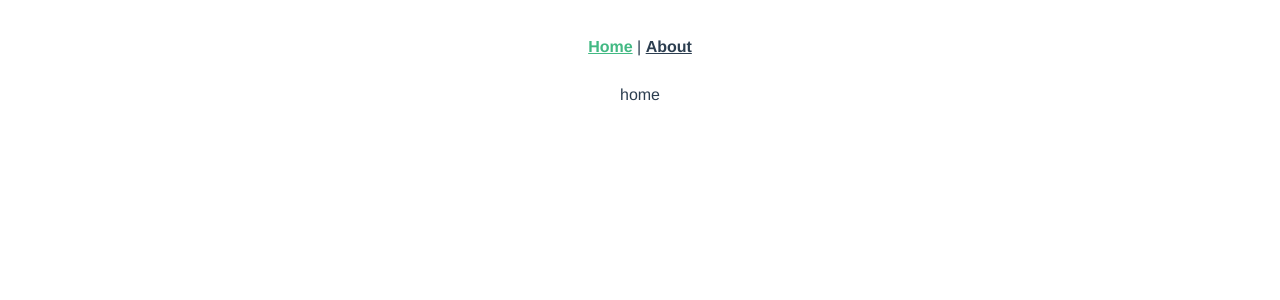
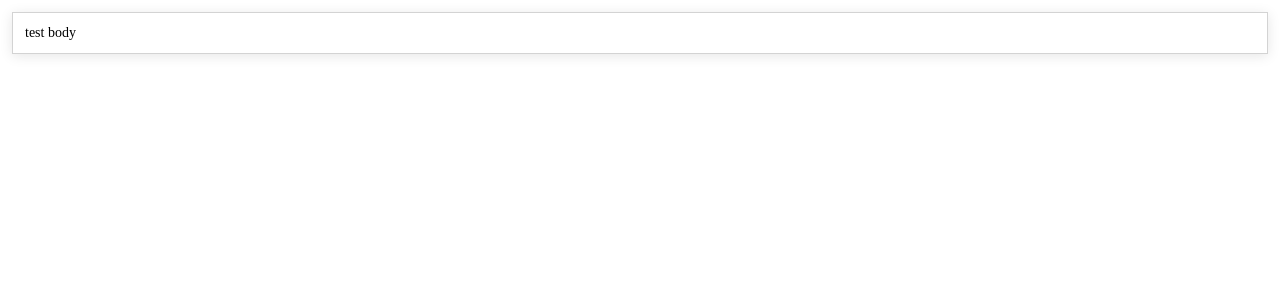
Before and after one commit to hhjay/resume-chart, a Vue app: page / in a window 1280 px wide. Shown: the top 300 px of the page. Built offline with nearby package versions, Linux system fonts and the light colour scheme.

Commit message:
card组件开发及使用

```diff
--- a/src/App.vue
+++ b/src/App.vue
@@ -1,9 +1,9 @@
 <template>
 	<div id="app">
-		<div id="nav">
+		<!-- <div id="nav">
 			<router-link to="/">Home</router-link> |
 			<router-link to="/about">About</router-link>
-		</div>
+		</div> -->
 
 		<router-view/>
 	</div>
--- /dev/null
+++ b/src/assets/sass/component.scss
@@ -0,0 +1,14 @@
+.h-card {
+    box-sizing: 4px;
+    border: 1px solid $colorD3;
+    box-shadow: 0 2px 12px 0 rgba(0, 0, 0, .1);
+
+    .h-card__header {
+        padding: 6px 12px;
+        border-bottom: 1px solid #ebeef5;
+        box-sizing: border-box;
+    }
+    .h-card__body {
+        padding: 12px;
+    }
+}
--- /dev/null
+++ b/src/assets/sass/home.scss
@@ -0,0 +1,4 @@
+.home {
+    padding: 12px;
+    box-sizing: border-box;
+}
--- a/src/assets/sass/index.scss
+++ b/src/assets/sass/index.scss
@@ -1,17 +1,9 @@
-#app {
-    font-family: 'Avenir', Helvetica, Arial, sans-serif;
-    -webkit-font-smoothing: antialiased;
-    -moz-osx-font-smoothing: grayscale;
-    text-align: center;
-    color: #2c3e50;
-}
-#nav {
-    padding: 30px;
-    a {
-        font-weight: bold;
-        color: #2c3e50;
-        &.router-link-exact-active {
-            color: #42b983;
-        }
-    }
-}
+// 变量
+@import './variable.scss';
+
+// 重置及组件
+@import './reset.scss';
+@import './component.scss';
+
+// 具体业务
+@import './home.scss';
--- /dev/null
+++ b/src/assets/sass/reset.scss
@@ -0,0 +1,40 @@
+/* reset */
+html,body,h1,h2,h3,h4,h5,h6,div,dl,dt,dd,ul,ol,li,p,blockquote,pre,hr,figure,table,caption,th,td,form,fieldset,legend,input,button,textarea,menu{ margin:0;padding:0; }
+header,footer,section,article,aside,nav,hgroup,address,figure,figcaption,menu,details{ display:block; }
+table{ border-collapse:collapse;border-spacing:0; }
+caption,th{ text-align:left;font-weight:normal; }
+html,body,fieldset,img,iframe,abbr{ border:0; }
+i,cite,em,var,address,dfn{ font-style:normal; }
+[hidefocus],summary{ outline:0; }
+li{ list-style:none; }
+h1,h2,h3,h4,h5,h6,small{ font-size:100%; }
+sup,sub{ font-size:83%; }
+pre,code,kbd,samp{ font-family:inherit; }
+q:before,q:after{ content:none; }
+textarea{ overflow:auto;resize:none; }
+label,summary{ cursor:default; }
+a,button{ cursor:pointer; }
+h1,h2,h3,h4,h5,h6,em,strong,b{ font-weight:bold; }
+del,ins,u,s,a,a:hover{ text-decoration:none; }
+body,textarea,input,button,select,keygen,legend{ outline:0; }
+a,a:hover{
+	text-decoration:none;
+}
+
+/*默认样式*/
+body{
+	font-family: "Microsoft\ YaHei";
+	font-size: 14px;
+	position: relative;
+}
+html, body, #app {
+	box-sizing: border-box;
+	-webkit-box-sizing: border-box;
+    height: 100%;
+    overflow: hidden;
+    overflow-x: auto;
+}
+.g-contain {
+	width: 100%;
+	height: 100%;
+}
--- /dev/null
+++ b/src/assets/sass/variable.scss
@@ -0,0 +1,10 @@
+// font color
+$fontColor3: #333;
+$fontColor6: #666;
+$fontColor9: #999;
+$fontColorF: #fff;
+
+$colorD3: #d3d3d3;
+$bgColorf8: #f8f8f8;
+$bgColorFf: #fff;
+$borderColorBlue: #1d89af;
--- a/src/components/packages/g-card/index.vue
+++ b/src/components/packages/g-card/index.vue
@@ -1,11 +1,18 @@
 <template>
-    <div>
-        卡片
+    <div class="h-card">
+        <div class="h-card__header" v-if="this.$slots.header">
+            <!-- 具名slot -->
+            <slot name="header"></slot>
+        </div>
+        <div class="h-card__body">
+            <!-- 默认slot -->
+            <slot></slot>
+        </div>
     </div>
 </template>
 
 <script>
     export default {
-        name: "g-card"
+        name: "g-card",
     }
 </script>
--- a/src/views/Home.vue
+++ b/src/views/Home.vue
@@ -1,24 +1,15 @@
 <template>
-	<div class="home">
-		<!--
-			<img alt="Vue logo" src="../assets/logo.png">
-			<HelloWorld msg="Welcome to Your Vue.js + TypeScript App"/>
-		-->
-
-		home
+	<div class="g-contain home">
+		<g-card>
+			<!-- <span slot="header">title</span> -->
+			test body
+		</g-card>
 	</div>
 </template>
 <script lang="ts">
-	// import Vue from 'vue';
+	import Vue from 'vue';
 	// import HelloWorld from '@/components/HelloWorld.vue'; // @ is an alias to /src
-	// export default Vue.extend({
-	// 	name: 'home',
-	// 	components: {
-	// 		HelloWorld,
-	// 	},
-	// });
-
-	export default {
+	export default Vue.extend({
 		name: 'home',
-	}
+	});
 </script>
```
